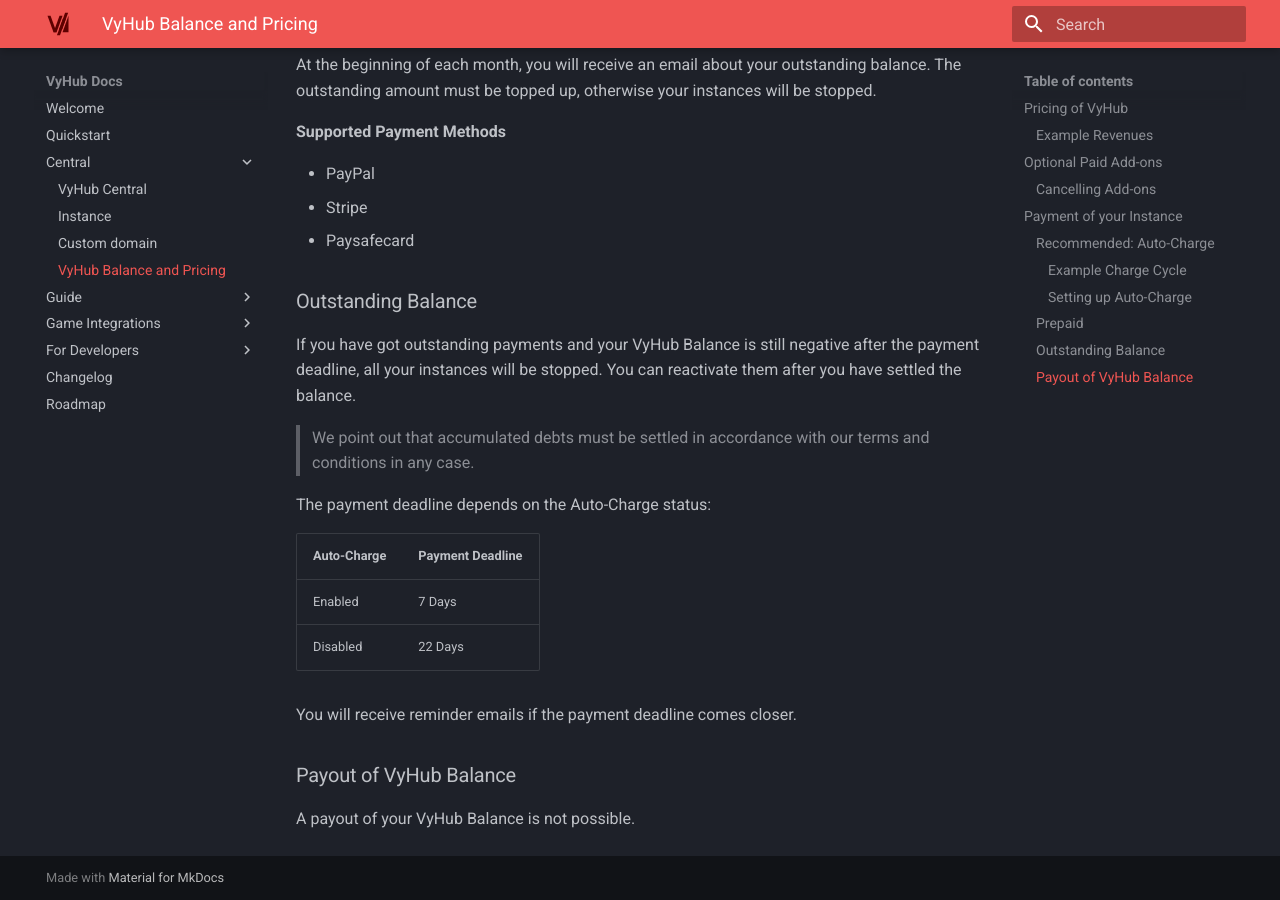
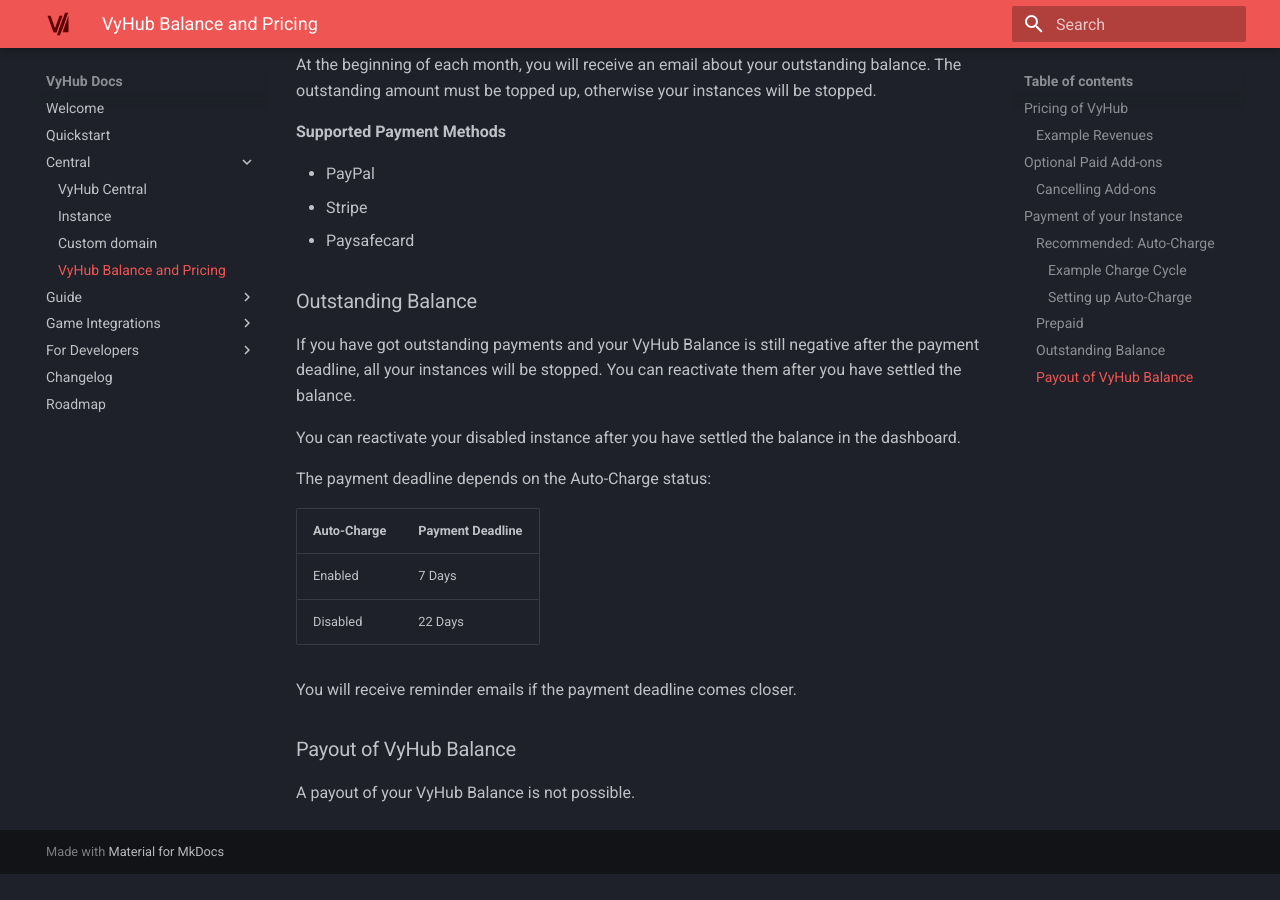
Before and after one commit to nyx-project/vyhub-documentation, an MkDocs documentation site: the page built from docs/central/account.md, in a window 1280 px wide and 900 px high, scrolled down 2901 px. Built offline with MkDocs 1.6.1 and Material for MkDocs 9.7.7, drawn with Linux system fonts in a browser that asks for light colours; the version menu is left out; after the commit the page ends 3775 px from its top, so only the background shows below that.

Commit message:
Make account more precise

```diff
--- a/docs/central/account.md
+++ b/docs/central/account.md
@@ -108,7 +108,7 @@
 If you have got outstanding payments and your VyHub Balance is still negative after the payment deadline, all your instances will be stopped. You can reactivate
 them after you have settled the balance.
 
-> We point out that accumulated debts must be settled in accordance with our terms and conditions in any case. <br>
+You can reactivate your disabled instance after you have settled the balance in the dashboard.
 
 The payment deadline depends on the Auto-Charge status:
 
```
Also changed, not shown: docs/index.md (+1 -1 lines).
